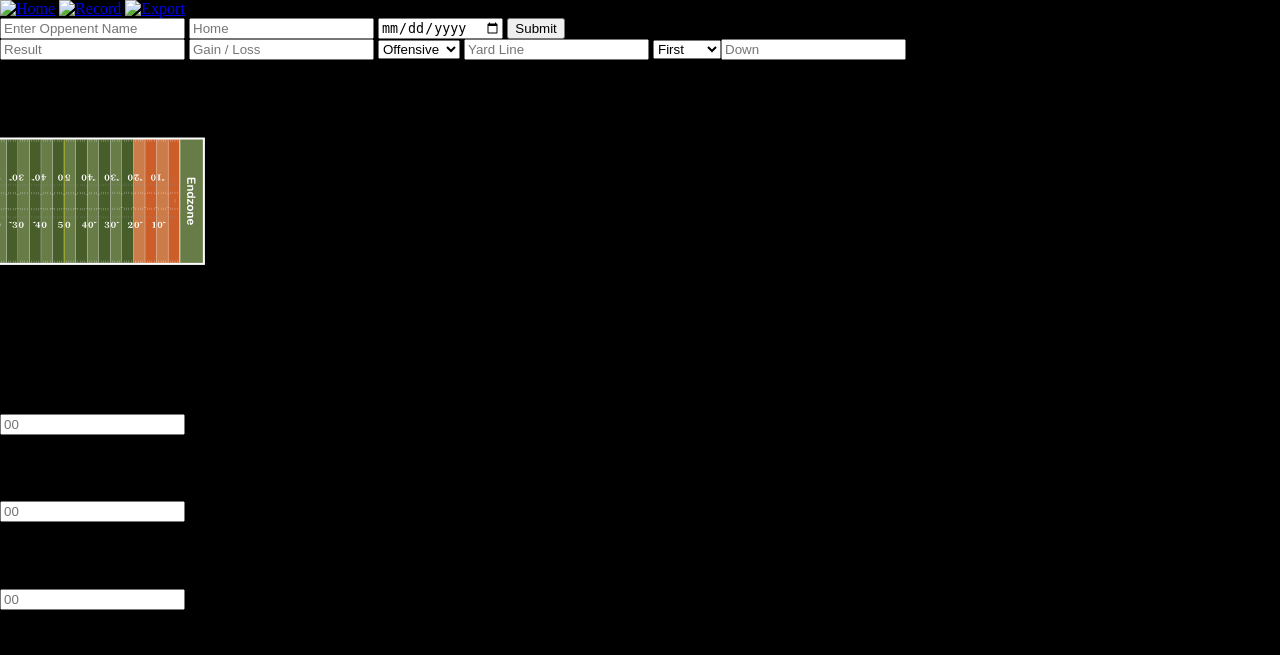
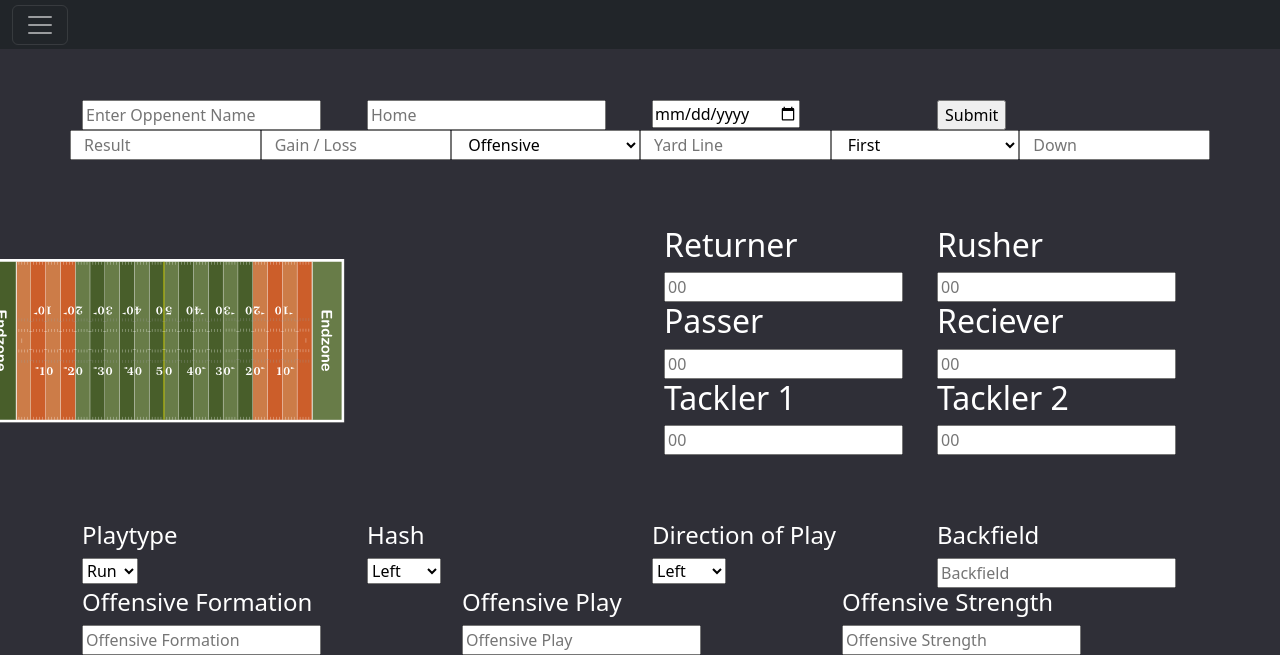
Before and after one commit to Calebv07/Football_Web_Dev, a PHP site: page / in a window 1280 px wide. Shown: the top 655 px of the page. Run offline with PHP 8.4, Linux system fonts and the light colour scheme.

Commit message:
Working on background CSS

```diff
--- a/index.html
+++ b/index.html
@@ -1,103 +1,199 @@
 <!DOCTYPE html>
-<html>
+<html lang="en">
 
 <head>
+  <meta charset="utf-8">
+  <meta name="viewport" content="width=device-width, initial-scale=1">
+  <link href="https://cdn.jsdelivr.net/npm/bootstrap@5.3.1/dist/css/bootstrap.min.css" rel="stylesheet"
+    integrity="sha384-4bw+/aepP/YC94hEpVNVgiZdgIC5+VKNBQNGCHeKRQN+PtmoHDEXuppvnDJzQIu9" crossorigin="anonymous">
   <link rel="stylesheet" href="site.css">
 </head>
 
 <body>
-   <aside>
-  <div class="quickView">
-   placeholder info
+  <aside class="quickView">
+    <div>
+      <input type="text" placeholder="Play Number">
     </div>
   </aside>
-  <nav>
-    <a href="index.html"><img alt="Home" href=""></a>
-    <a href="record.html"><img alt="Record" href=""></a>
-    <a href="export.html"><img alt="Export" href=""></a>
+  <nav class="navbar navbar-dark bg-dark fixed-top">
+    <hr>
+    <div class="container-fluid position-relative">
+      <button class="navbar-toggler position-absolute" type="button" data-bs-toggle="offcanvas"
+        data-bs-target="#offcanvasDarkNavbar" aria-controls="offcanvasDarkNavbar" aria-label="Toggle navigation">
+        <span class="navbar-toggler-icon"></span>
+      </button>
+      <div class="offcanvas offcanvas-start text-bg-dark" tabindex="-1" id="offcanvasDarkNavbar"
+        aria-labelledby="offcanvasDarkNavbarLabel">
+        <div class="offcanvas-header">
+          <h5 class="offcanvas-title" id="offcanvasDarkNavbarLabel">Navigation</h5>
+          <button type="button" class="btn-close btn-close-white" data-bs-dismiss="offcanvas"
+            aria-label="Close"></button>
+        </div>
+        <div class="offcanvas-body">
+          <ul class="navbar-nav justify-content-end flex-grow-1 pe-3">
+            <li class="nav-item">
+              <a href="index.html"><img alt="Home" src="navIcon/homeIcon.svg" height=75px></a>
+            </li>
+            <li class="nav-item">
+              <a href="record.html"><img alt="Record" src="navIcon/recordIcon.svg" height=75px></a>
+            </li>
+            <li class="nav-item">
+              <a href="export.html"><img alt="Export" src="navIcon/exportIcon.svg" height=75px></a>
+            </li>
+          </ul>
+        </div>
+      </div>
+    </div>
   </nav>
   <header>
+    <div class="container text-left">
+      <div class="row">
+        <div class="col">
           <input type="text" placeholder="Enter Oppenent Name">
+        </div>
+        <div class="col">
           <input type="text" placeholder="Home">
-    <input type="date">
+        </div>
+        <div class="col">
+          <input type=date>
+        </div>
+        <div class="col">
           <input type="submit">
+        </div>
+      </div>
   </header>
   <main>
-    <section class="quickEdit">
-      <input type="text" placeholder="Result">
-      <input type="text" placeholder="Gain / Loss">
-      <select placeholder="ODK">
+    <section class="quickEdit container overflow-hidden text-center">
+      <div class="row">
+        <input type="text" placeholder="Result" class="col">
+        <input type="text" placeholder="Gain / Loss" class="col">
+        <select placeholder="ODK" class="col">
           <option value="O">Offensive</option>
           <option value="D">Defensive</option>
           <option value="K">Kicking</option>
         </select>
-        <input type="number" placeholder="Yard Line">
-        <select placeholder="Down">
+        <input type="number" placeholder="Yard Line" class="col">
+        <select placeholder="Down" class="col">
           <option value="1">First</option>
           <option value="2">Second</option>
           <option value="3">Third</option>
           <option value="4">Fourth</option>
-          <input type="number" placeholder="Down">
         </select>
+        <input type="number" placeholder="Down" class="col">
+      </div>
     </section>
+    <div class="container">
+      <div class="row">
+        <div class="col align-self-center">
           <section class="Field">
-      <img alt="Football Field" src="images/footballField.svg" style="transform: rotate(90deg);" width=10% />
+            <img alt="Football Field" src="images/footballField.svg" width=30% style="transform: rotate(90deg);" />
           </section>
-    <section class="fieldData">
-
-    </section>
+        </div>
+        <div class="col align-self-center">
           <section class="player">
             <form>
+              <div class="container">
+                <div class="row">
+                  <div class="col">
                     <h2>Returner</h2>
                     <input type="number" placeholder="00">
+                  </div>
+                  <div class="col">
                     <h2>Rusher</h2>
                     <input type="number" placeholder="00">
+                  </div>
+                </div>
+                <div class="row">
+                  <div class="col">
                     <h2>Passer</h2>
                     <input type="number" placeholder="00">
+                  </div>
+                  <div class="col">
                     <h2>Reciever</h2>
                     <input type="number" placeholder="00">
+                  </div>
+                </div>
+                <div class="row">
+                  <div class="col">
                     <h2>Tackler 1</h2>
                     <input type="number" placeholder="00">
+                  </div>
+                  <div class="col">
                     <h2>Tackler 2</h2>
                     <input type="number" placeholder="00">
+                  </div>
+                </div>
+              </div>
             </form>
           </section>
-    <br>
-    <section class="data2">
-      <br>
+        </div>
+      </div>
+    </div>
+    <div class="container">
+      <section class="fieldDataSelection">
+        <div class="row">
+          <div class="col">
             <h4>Playtype</h4>
             <select placeholder="Playtype">
               <option value="R">Run</option>
               <option value="P">Pass</option>
             </select>
+          </div>
+          <div class="col">
             <h4>Hash</h4>
             <select placeholder="Hash">
               <option value="L">Left</option>
               <option value="M">Middle</option>
               <option value="R">Right</option>
             </select>
+          </div>
+          <div class="col">
             <h4>Direction of Play</h4>
             <select placeholder="Direction of Play">
               <option value="L">Left</option>
               <option value="M">Middle</option>
               <option value="R">Right</option>
             </select>
+          </div>
+          <div class="col">
             <h4>Backfield</h4>
             <input type="text" placeholder="Backfield">
-        <br>
+          </div>
+        </div>
+        <div class="row">
+          <div class="col">
             <h4>Offensive Formation</h4>
             <input type="text" placeholder="Offensive Formation">
+          </div>
+          <div class="col">
             <h4>Offensive Play</h4>
             <input type="text" placeholder="Offensive Play">
+          </div>
+          <div class="col">
             <h4>Offensive Strength</h4>
             <input type="number" placeholder="Offensive Strength">
+          </div>
           </select>
+        </div>
       </section>
+    </div>
+
   </main>
-
-  <footer>
-
-  </footer>
+  <div class="background">
+    <span class="filter"></span>
+    <div class="dots">
+      <span class="dot1"></span>
+      <span class="dot2"></span>
+      <span class="dot3"></span>
+      <span class="dot4"></span>
+    </div>
+  </div>
+  <script src="https://cdn.jsdelivr.net/npm/@popperjs/core@2.11.8/dist/umd/popper.min.js"
+    integrity="sha384-I7E8VVD/ismYTF4hNIPjVp/Zjvgyol6VFvRkX/vR+Vc4jQkC+hVqc2pM8ODewa9r"
+    crossorigin="anonymous"></script>
+  <script src="https://cdn.jsdelivr.net/npm/bootstrap@5.3.1/dist/js/bootstrap.min.js"
+    integrity="sha384-Rx+T1VzGupg4BHQYs2gCW9It+akI2MM/mndMCy36UVfodzcJcF0GGLxZIzObiEfa"
+    crossorigin="anonymous"></script>
 </body>
 
 </html>
--- a/site.css
+++ b/site.css
@@ -1,50 +1,57 @@
 .quickView {
-  display: none;
   background-color: #FF4C4C;
   position: fixed;
-  height: 4%;
+  height: 50px;
   width: 65%;
   text-align: center;
-  padding: 17px 0;
+  padding: 17px 10px;
   margin: auto;
   margin-bottom: .4em;
-  top: 1;
+  top: 0;
   bottom: 0;
   right: 0;
   left: 0;
   color:white;
+  vertical-align:middle;
 }
 
 body {
-  background-color: black;
+  background-color: #2F2F37;
   margin: 0;
   padding: 0;
+  padding-top: 100px;
+  color: white;
+}
+main {
+  order: 1;
 }
 .background {
-  Display: flex;
-  position: relative;
+  display: flex;
+  position: absolute;
+}
+.background .dots{
+
+  background-color: #A81307;
+  border-radius: 50%;
 }
 .background .filter {
+  position: relative;
   padding: 0;
   margin: 0;
   top: 0;
   bottom: 0;
   height: 100vh;
   width: 100vw;
-  position: position;
   opacity: .5;
   background:
   linear-gradient( #1A1A1A, transparent),
     url(https://grainy-gradients.vercel.app/noise.svg);
 }
 .background .dot1 {
+  position: relative;
   height: 800px;
   width: 800px;
   filter: blur(500px);
-  background-color: #A81307;
-  border-radius: 50%;
-  display: inline-block;
-  position: fixed;
   bottom: -40%;
   right: -20%;
 }
@@ -52,10 +59,6 @@ body {
   height: 1200px;
   width: 1200px;
   filter: blur(500px);
-  background-color: #A81307;
-  border-radius: 50%;
-  display: inline-block;
-  position: fixed;
   top: -110%;
   left:-40%;
 }
@@ -63,10 +66,6 @@ body {
   height: 700px;
   width: 700px;
   filter: blur(500px);
-  background-color: #A81307;
-  border-radius: 50%;
-  display: inline-block;
-  position: fixed;
   bottom: -60%;
   left:-5%;
 }
@@ -74,10 +73,6 @@ body {
   height: 900px;
   width: 900px;
   filter: blur(100px);
-  background-color: #A81307;
-  border-radius: 50%;
-  display: inline-block;
-  position: fixed;
   top: -50%;
   right:-40%;
 }
```
Lines whose indentation alone changed are shown as unchanged.
